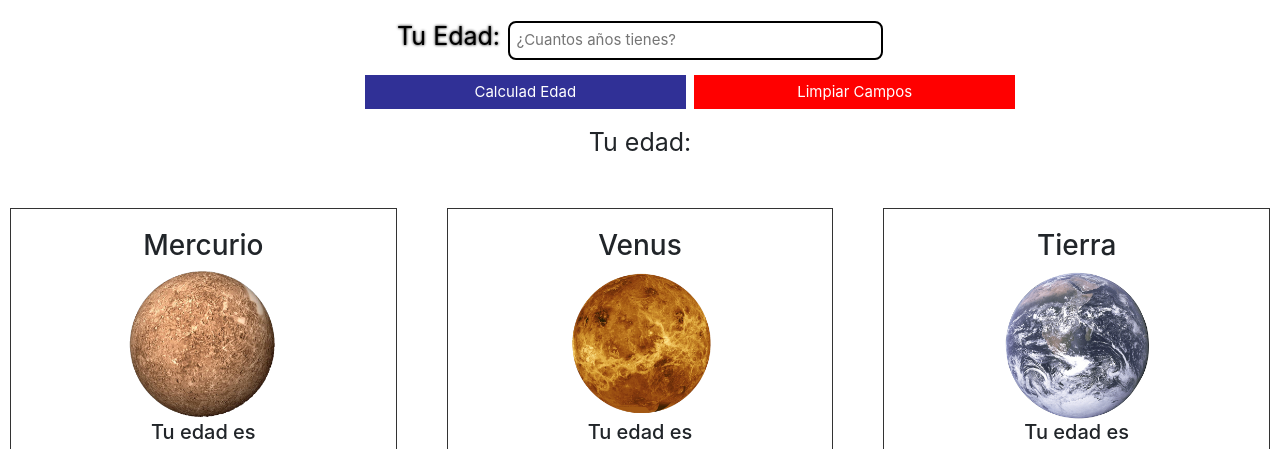
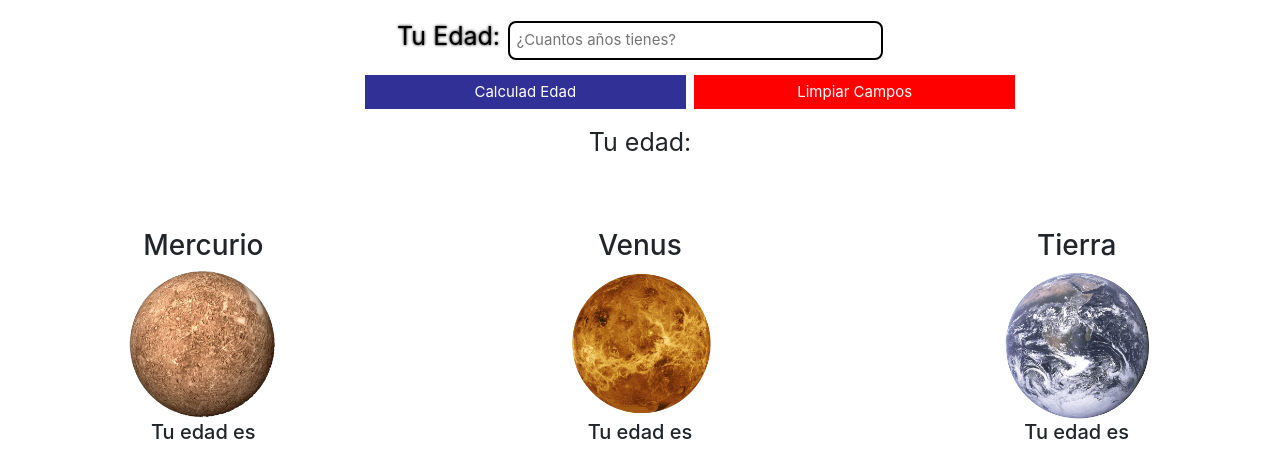
Before and after one commit to Alane-Tc/Solar-System-Planets, a plain HTML site: page age-hml/age.html in a window 1280 px wide. Shown: the part 145-594 px from the top of the page. Drawn offline with nearby package versions, Linux system fonts and the light colour scheme.

Commit message:
Modified age.css

```diff
--- a/age-hml/CSS-age/planets-age.css
+++ b/age-hml/CSS-age/planets-age.css
@@ -129,7 +129,7 @@ border-radius: 8px;
 
   .grid-item2 {
     background-color: rgba(255, 255, 255, 0.8);
-    border: 1px solid rgba(0, 0, 0, 0.8);
+    border: 1px solid  white; /*rgba(0, 0, 0, 0.8)*/
     padding: 20px;
     font-size: 30px;
     text-align: center;
```
